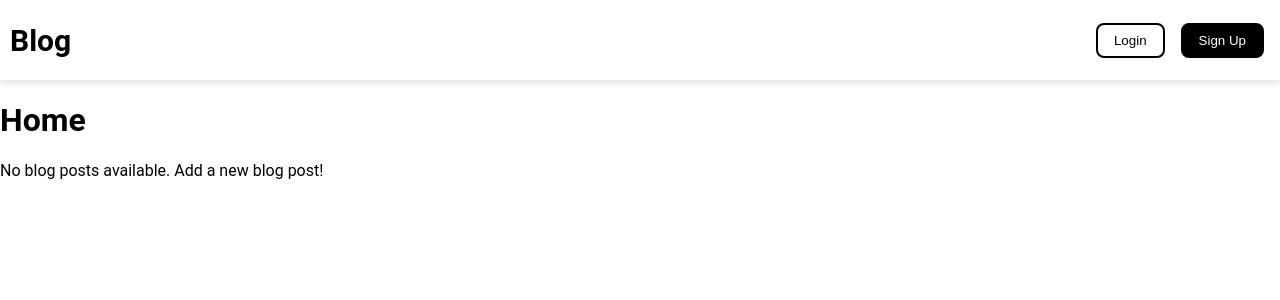
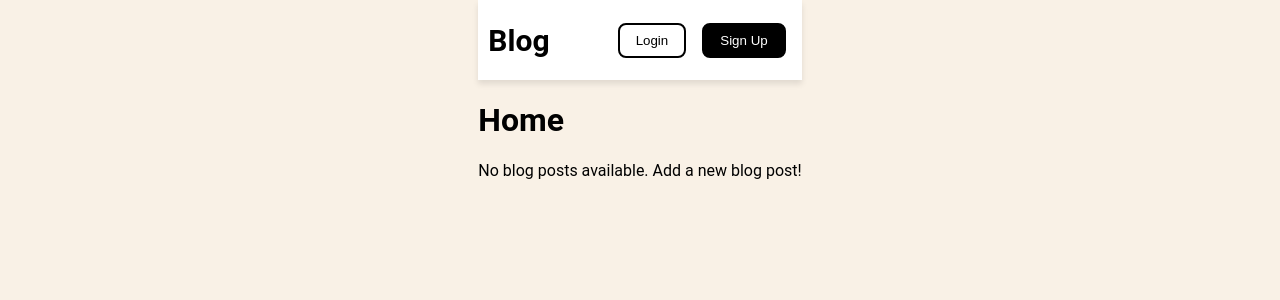
Before and after one commit to rodeyna/blogapp1, a React (Vite) app: page / in a window 1280 px wide. Shown: the top 300 px of the page. Built offline with nearby package versions, Linux system fonts and the light colour scheme.

Commit message:
form.css

```diff
--- a/src/style/form.css
+++ b/src/style/form.css
@@ -1,3 +1,10 @@
+body{
+  display: flex;
+  flex-direction: row;
+  align-items: center;
+  justify-content: center;
+  background-color: rgb(249, 241, 230);
+}
 
 .form {
   background-color: #fff;
```
